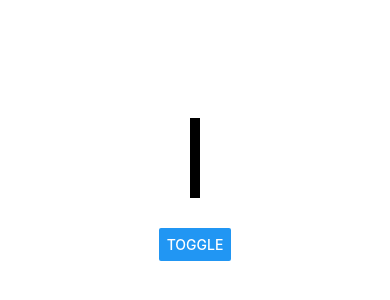
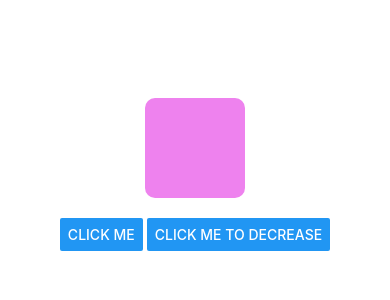
Before and after one commit to obedNuertey1/reanimated-docs-tutorial, a React Native app: screen / in a window 390 px wide. Shown: the part 248-548 px from the top of the page. Built offline with nearby package versions, Linux system fonts and the light colour scheme.

Commit message:
feat: added code for your first animation branch

```diff
--- a/App.js
+++ b/App.js
@@ -3,22 +3,22 @@ import Animated, {
   withTiming,
   useAnimatedStyle,
   Easing,
+  withSpring
 } from "react-native-reanimated";
 import { View, Button } from "react-native";
 
-export default function AnimatedStyleUpdateExample(props) {
-  const randomWidth = useSharedValue(10);
 
-  const config = {
-    duration: 500,
-    easing: Easing.bezier(0.5, 0.01, 0, 1),
-  };
+export default function App() {
+  /*A shared value is a react state which is automagically kept in sync between the javascript and the native side of your app*/
+  const width = useSharedValue(100);
 
-  const style = useAnimatedStyle(() => {
-    return {
-      width: withTiming(randomWidth.value, config),
-    };
-  });
+  const handlePress = () => {
+    width.value = withSpring(width.value + 50);
+  }
+
+  const handlePressNeg = () => {
+    width.value = withSpring(width.value - 50);
+  }
 
   return (
     <View
@@ -30,17 +30,23 @@ export default function AnimatedStyleUpdateExample(props) {
       }}
     >
       <Animated.View
-        style={[
-          { width: 100, height: 80, backgroundColor: "black", margin: 30 },
-          style,
-        ]}
-      />
-      <Button
-        title="toggle"
-        onPress={() => {
-          randomWidth.value = Math.random() * 350;
-        }}
-      />
+      style={{
+        width: width,
+        height: 100,
+        backgroundColor: 'violet',
+        borderRadius: 10
+      }}
+    />
+    <View
+    style={{
+      marginTop: 20,
+      flexDirection: "row",
+      gap: 4
+    }}
+    >
+      <Button onPress={handlePress} title="Click me" />
+      <Button onPress={handlePressNeg} title="Click me to decrease" />
+    </View>
     </View>
   );
 }
```
